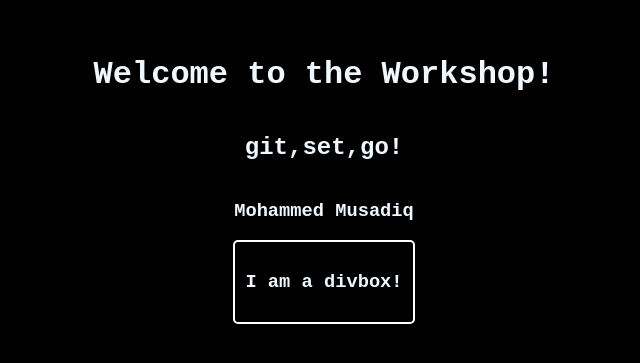
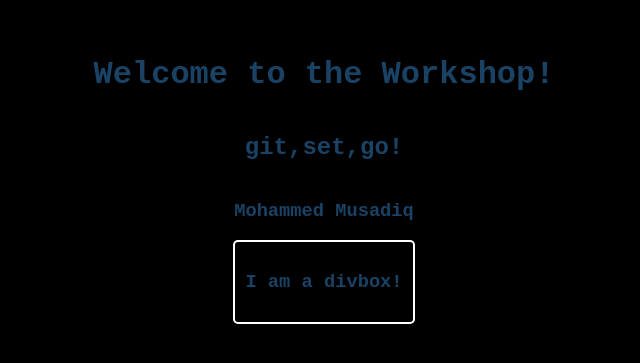
Before and after one commit to musaddiqmohammed/LearningGit, a plain HTML site: page index.html in a window 1280 px wide. Shown: the part 229-592 px from the top of the page, without its empty margins (316-956 px from the left). Drawn offline with Linux system fonts and the light colour scheme.

Commit message:
changed the font color to blue

```diff
--- a/index.html
+++ b/index.html
@@ -12,7 +12,7 @@
         }
         html,body{
             background: #000;
-            color: aliceblue;
+            color: rgb(26, 66, 101);
             height: 100vh;
             overflow: hidden;
 
```
